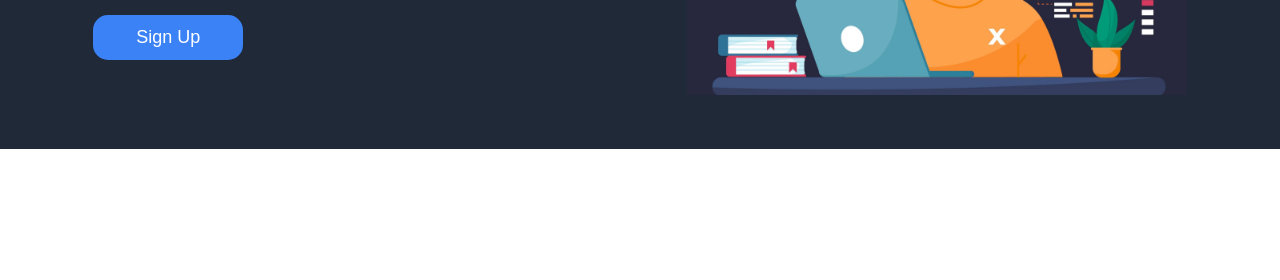
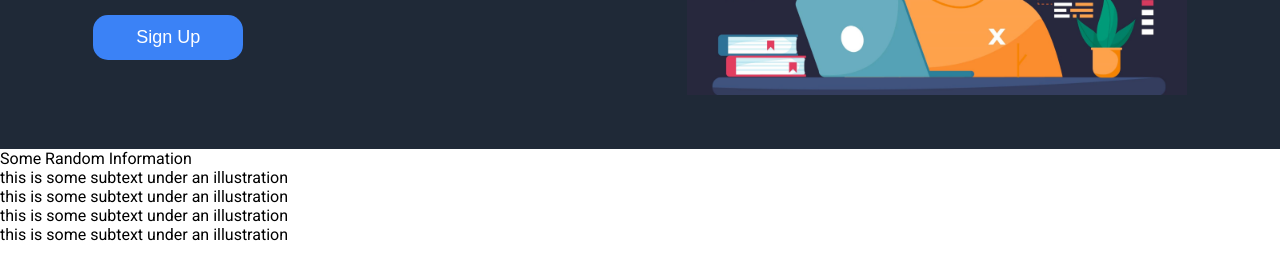
Before and after one commit to meotjin/LandingPageOdinProject, a plain HTML site: page index.html in a window 1280 px wide. Shown: the part 336-616 px from the top of the page. Drawn offline with Linux system fonts and the light colour scheme.

Commit message:
modify html for body section

```diff
--- a/index.html
+++ b/index.html
@@ -36,5 +36,26 @@
             <img src="./images/web-developer.jpg" alt="a web developer image">
         </div>
     </div>
+    <div class="body">
+        <div class="info">Some Random Information</div>
+        <div class="illus">
+            <div class="illu">
+                <div class="illu-box"></div>
+                <div class="illu-text">this is some subtext under an illustration</div>
+            </div>
+            <div class="illu">
+                <div class="illu-box"></div>
+                <div class="illu-text">this is some subtext under an illustration</div>
+            </div>
+            <div class="illu">
+                <div class="illu-box"></div>
+                <div class="illu-text">this is some subtext under an illustration</div>
+            </div>
+            <div class="illu">
+                <div class="illu-box"></div>
+                <div class="illu-text">this is some subtext under an illustration</div>
+            </div>
+        </div>
+    </div>
 </body>
 </html>
```
